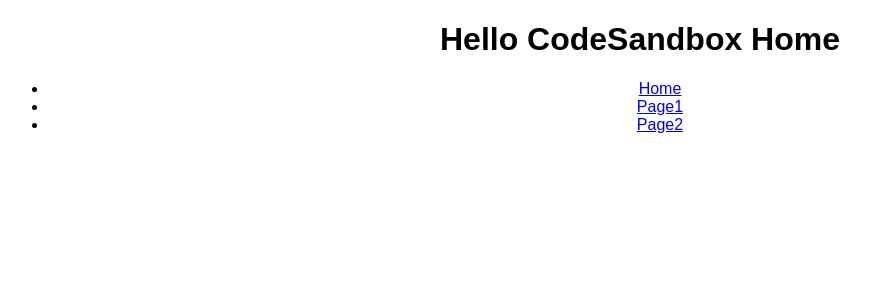
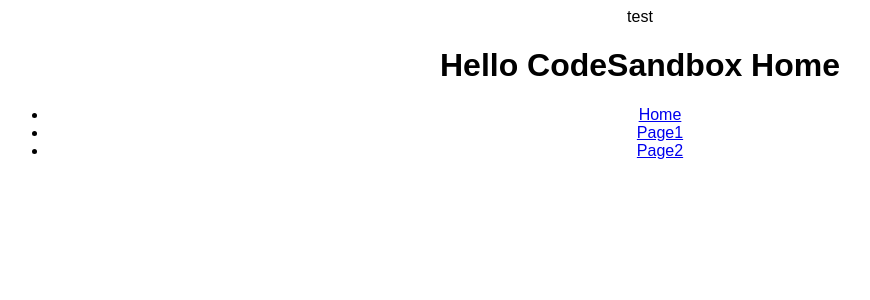
Before and after one commit to rharmalkar28/Demo, a React (Create React App) app: page / in a window 1280 px wide. Shown: the top 300 px of the page, without its empty margins (0-870 px from the left). Built offline with nearby package versions, Linux system fonts and the light colour scheme.

Commit message:
div cahnes

```diff
--- a/src/App.js
+++ b/src/App.js
@@ -10,6 +10,10 @@
   return (
     <div className="App">
       <StateProvider>
+        <div>
+test
+        </div>
+        <div>
         <Router>
           <Switch>
             <Route path="/page1">
@@ -22,7 +26,10 @@
               <Home />
             </Route>
           </Switch>
-        </Router></StateProvider>
+        </Router>
+        </div>
+
+        </StateProvider>
     </div>
   );
 }
```
